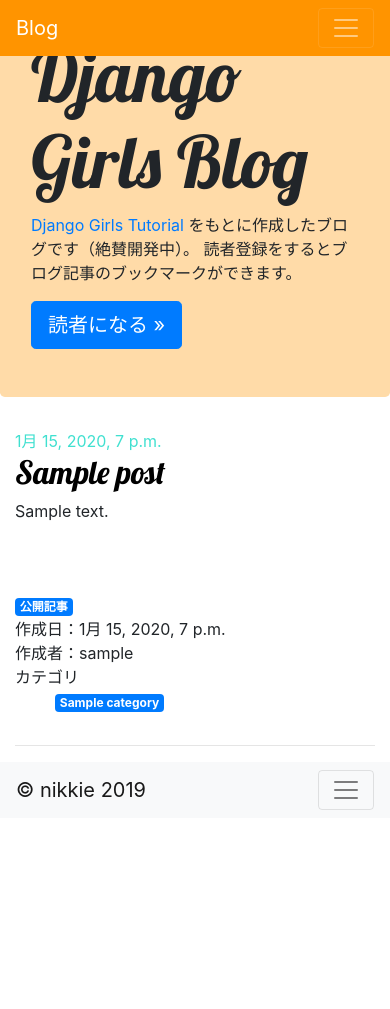
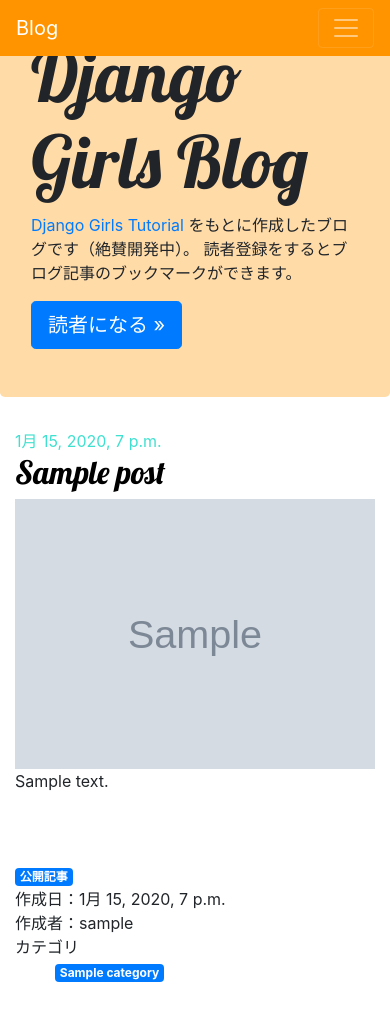
Before and after one commit to ftnext/djangogirls-nextstep, a Django app: page /post/1/ in a window 390 px wide. Shown: the top 1009 px of the page. Before the commit the page ends 810 px from the top, so only its background shows below. Run offline with Django 3.2, Linux system fonts and the light colour scheme; tables that the repository leaves empty hold one stand-in row (values such as "Sample post"); grey boxes marked "Sample" are stand-in pictures; some libraries are stand-ins or nearby versions.

Commit message:
[feat] 記事の詳細画面に画像を追加
* 画像をレスポンシブ表示するクラスを設定: https://getbootstrap.com/docs/4.3/content/images/#responsive-images

```diff
--- a/django/blog/templates/blog/post_detail.html
+++ b/django/blog/templates/blog/post_detail.html
@@ -14,6 +14,9 @@
       </a>
     {% endif %}
     <h2>{{ post.title }}</h2>
+    {% if post.photo %}
+      <img src="{{ post.photo.image.url }}" class="img-fluid">
+    {% endif %}
     <p>{{ post.text|linebreaksbr }}</p>
   </div>
 {% endblock %}
```
